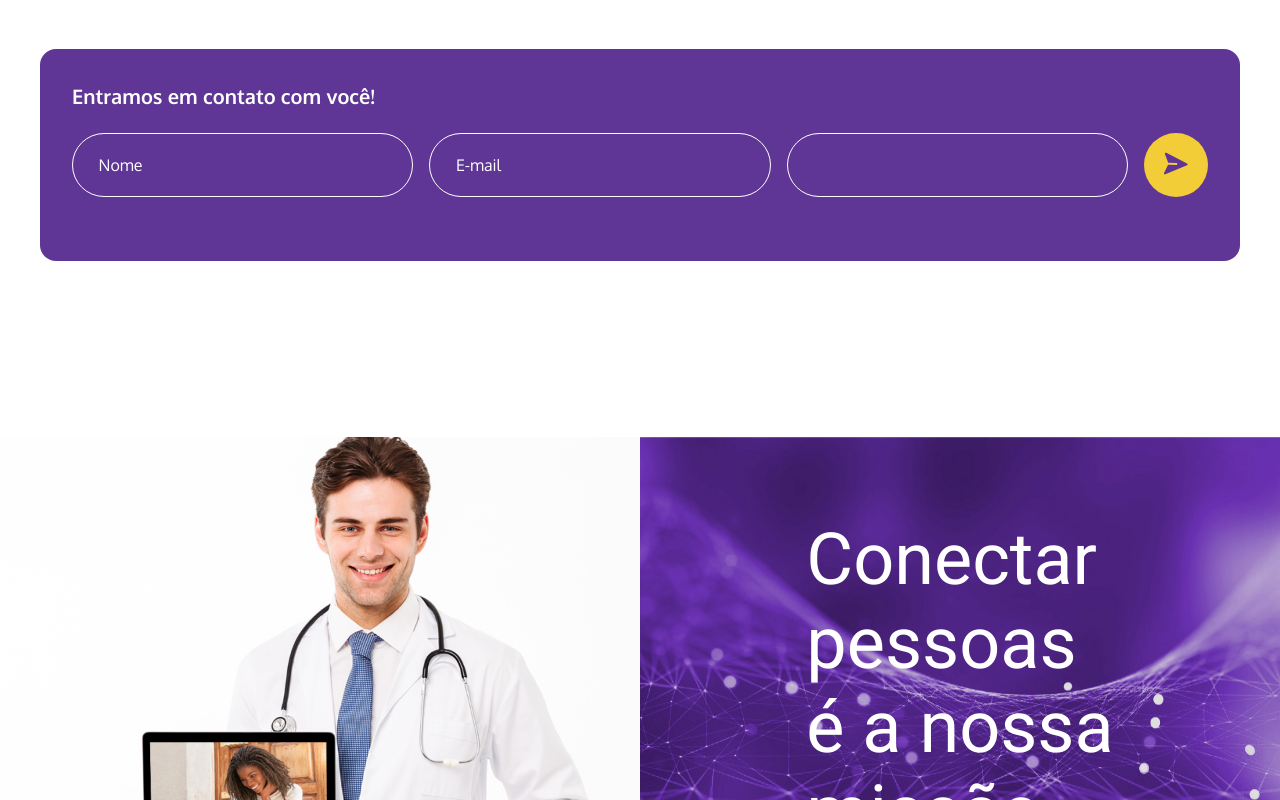
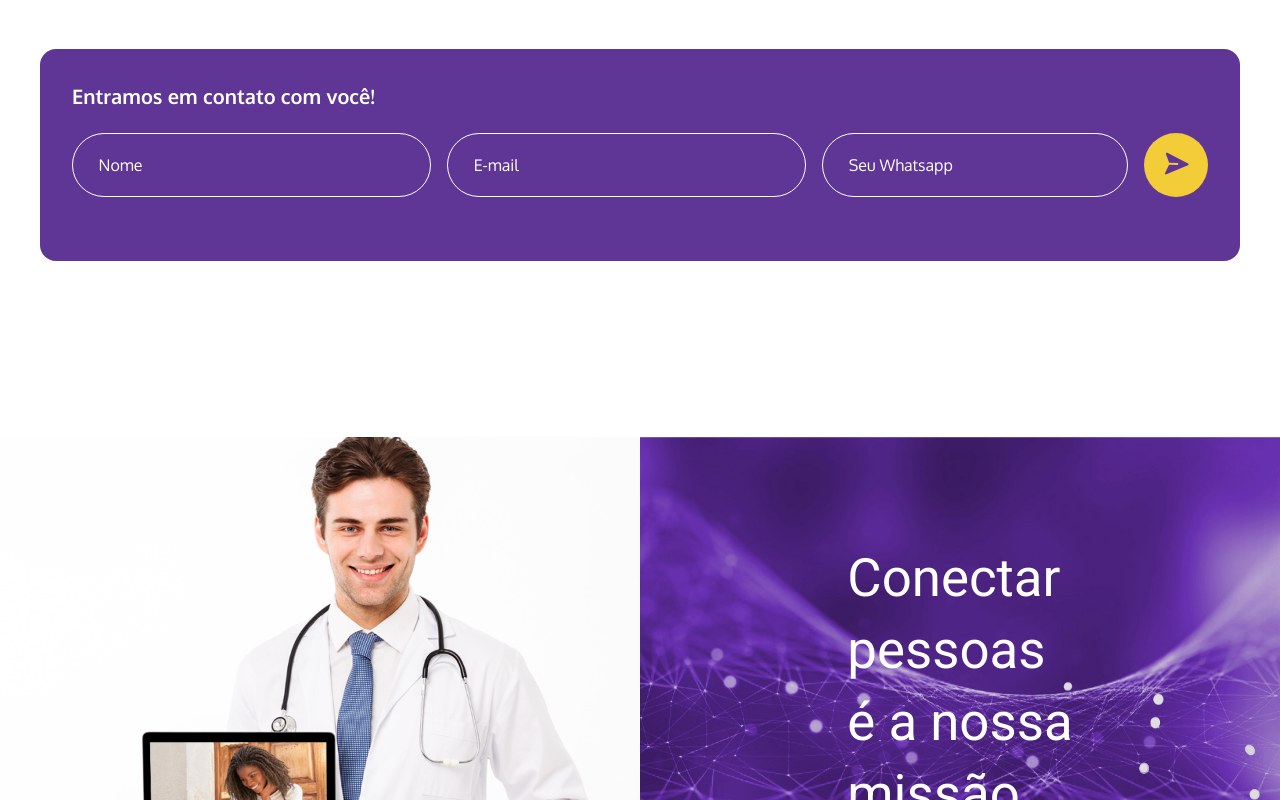
Before and after one commit to EnriqueSantos-dev/Clinica_medica, a React (Vite) app: page / in a window 1280 px wide. Shown: the part 2460-3260 px from the top of the page. Built offline with nearby package versions, Linux system fonts and the light colour scheme; the HTML template or start-up script is replaced by a standard one.

Commit message:
Parte web concluída

```diff
--- a/src/App.styles.ts
+++ b/src/App.styles.ts
@@ -165,6 +165,11 @@ export const ConectarRigthSide = styled.div`
     font-size: 4.5rem;
     line-height: 5.25rem;
     color: #ffffff;
+
+    @media (max-width: 1600px) {
+      font-size: 3.3rem;
+      line-height: 4.5rem;
+    }
   }
 `;
 export const ContactArea = styled.div`
--- a/src/components/Form/Form.style.ts
+++ b/src/components/Form/Form.style.ts
@@ -39,9 +39,9 @@ export const ContainerForm = styled.div`
     font-size: 1rem;
     font-family: 'Oxygen';
     font-style: normal;
+    font-weight: 400;
     line-height: 1.5;
     color: #fff;
-    font-weight: 400;
     outline: 0;
     flex: 1;
 
@@ -52,6 +52,44 @@ export const ContainerForm = styled.div`
   input[type='text']::placeholder {
     color: #fff;
   }
+  .input-number {
+    flex: 1;
+    display: flex;
+    flex-direction: column;
+    align-items: center;
+    position: relative;
+
+    input {
+      width: 100%;
+      color: #fff;
+      transition: all 0.1s ease;
+    }
+    input::placeholder {
+      color: #fff;
+    }
+  }
+
+  .input-number.error input {
+    border-color: #ff8181;
+    color: #ff8181;
+  }
+  .input-number.error input::placeholder {
+    color: #ff8181;
+  }
+  .input-number.error span {
+    position: absolute;
+    bottom: -2.25rem;
+    color: #ff8181;
+    font-family: 'Oxygen';
+    font-style: normal;
+    font-weight: 400;
+    font-size: 1rem;
+    line-height: 1.5rem;
+
+    @media (max-width: 1600px) {
+      font-size: 0.8rem;
+    }
+  }
   button {
     border-radius: 50%;
     background: #f3cd37;
--- a/src/components/Form/index.tsx
+++ b/src/components/Form/index.tsx
@@ -1,18 +1,33 @@
+import React, { ChangeEvent, useState } from 'react';
+
 import * as C from './Form.style';
-import React, { ChangeEvent, useState } from 'react';
-import InputMask from 'react-input-mask';
 import sendIcon from '../../assets/sendIcon.svg';
 import formSubmitIcon from '../../assets/formSubmit.svg';
+import { numberValidate } from '../../utils/RegexValidate';
 
 export function FormContact() {
   const [inputName, setValueInputName] = useState('');
   const [inputEmail, setValueEmail] = useState('');
   const [inputNumber, setValueNumber] = useState('');
   const [formSubmit, setFormSubmit] = useState(false);
+  const [notValide, setNotValide] = useState(true);
 
-  function handleSubmit(e) {
-    e.preventDefault();
+  function handleSubmit(event: any) {
+    event.preventDefault();
     setFormSubmit(true);
+    setNotValide(!numberValidate.test(inputNumber));
+
+    // if (!notValide) {
+    //   event.target.submit();
+    // }
+  }
+
+  function changeInputNumber(e: ChangeEvent<HTMLInputElement>) {
+    if (e.target.value == '') {
+      setFormSubmit(false);
+      setNotValide(true);
+    }
+    setValueNumber(e.target.value);
   }
 
   return (
@@ -21,11 +36,12 @@ export function FormContact() {
         <h3>Entramos em contato com você!</h3>
       </div>
       <C.ContainerForm>
-        <form method='post' onSubmit={e => handleSubmit(e)}>
+        <form method='post' onSubmit={event => handleSubmit(event)}>
           <input
             type='text'
             name='name'
             placeholder='Nome'
+            value={inputName}
             onChange={(e: ChangeEvent<HTMLInputElement>) =>
               setValueInputName(e.target.value)
             }
@@ -34,11 +50,27 @@ export function FormContact() {
             type='text'
             name='email'
             placeholder='E-mail'
+            value={inputEmail}
             onChange={(e: ChangeEvent<HTMLInputElement>) => {
               setValueEmail(e.target.value);
             }}
           />
-          <input type='tel' name='tele' />
+          <div
+            className={
+              formSubmit && notValide ? 'input-number error' : 'input-number'
+            }>
+            <input
+              type='tel'
+              name='tele'
+              value={inputNumber}
+              placeholder='Seu Whatsapp'
+              autoComplete='no'
+              onChange={changeInputNumber}
+            />
+            {formSubmit && notValide && (
+              <span>Insira o número neste formato: (DDD) + 9 987345698</span>
+            )}
+          </div>
           <button>
             <img src={formSubmit ? formSubmitIcon : sendIcon} alt='' />
           </button>
--- /dev/null
+++ b/src/utils/RegexValidate.ts
@@ -0,0 +1 @@
+export const numberValidate = new RegExp(/^[(]?\d{2}[)]?\s\d\s\d{9}$/);
```
